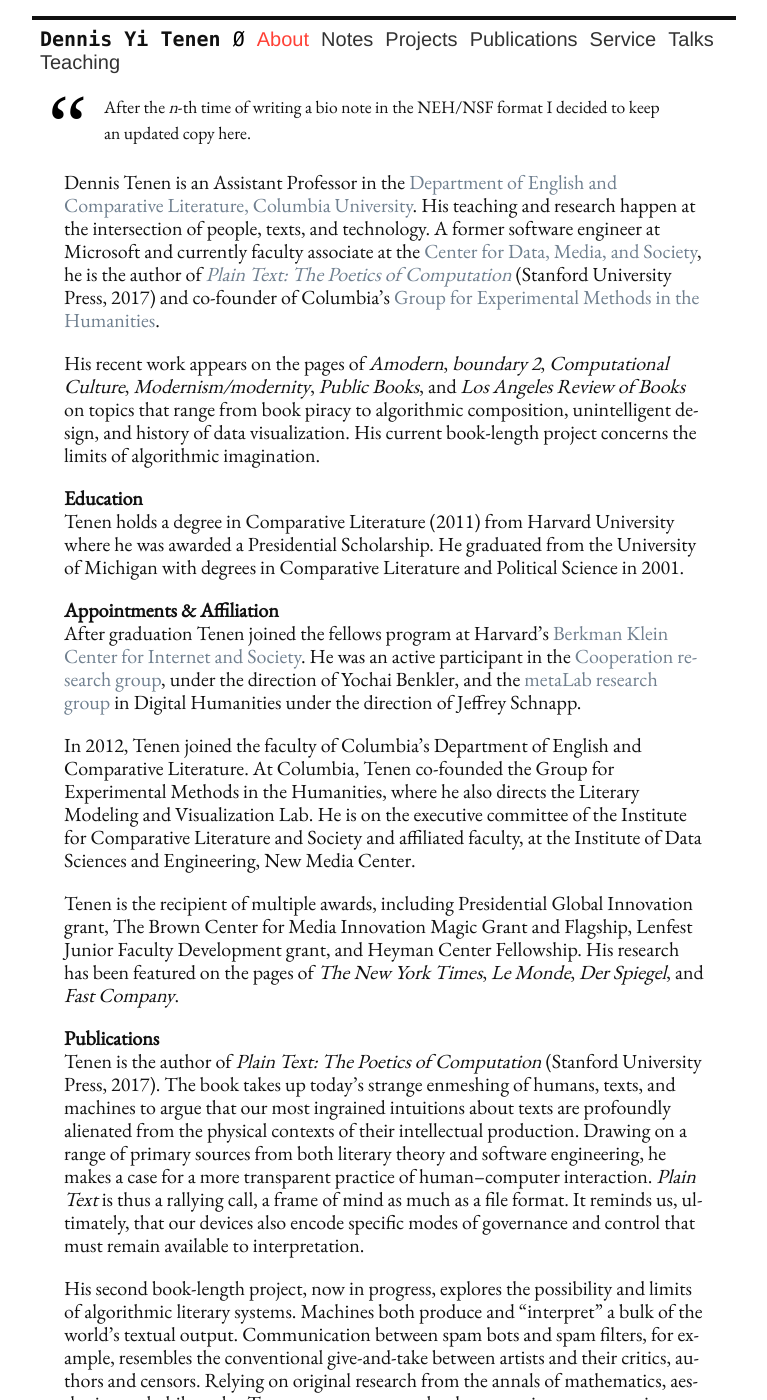
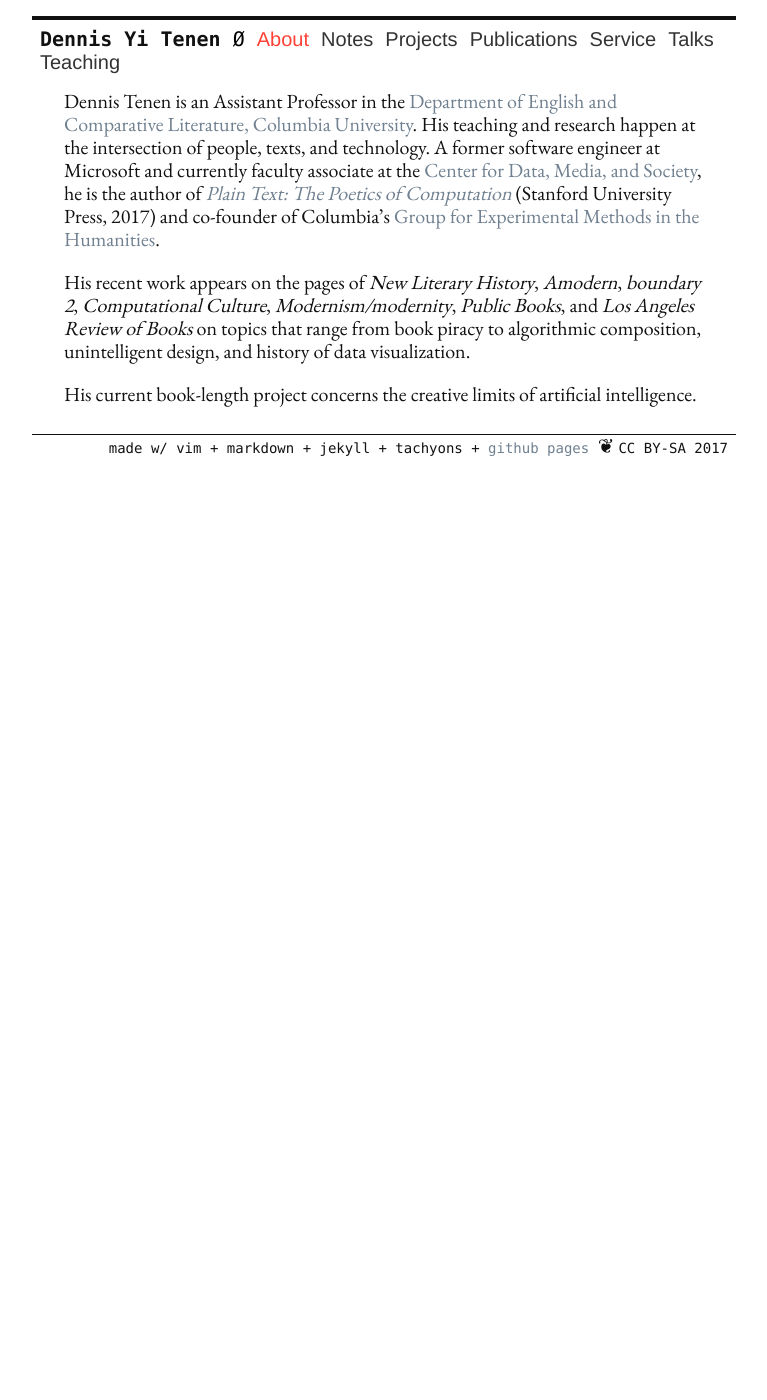
Before and after one commit to denten/denten.github.io, a Jekyll site: the page built from _pages/about.md, in a window 1280 px wide and 1400 px high. Shown: the whole window, without its empty margins (256-1023 px from the left). Built offline with Jekyll 4.4.1, drawn with Linux system fonts in a browser that asks for light colours; nearby versions of some CDN libraries; library files that are not in the unit come from our copies; some of the changed text lies outside the part shown.

Commit message:
whatever man

```diff
--- a/_pages/about.md
+++ b/_pages/about.md
@@ -3,9 +3,6 @@
 permalink: /about/
 title: "about"
 ---
-
-> After the *n*-th time of writing a bio note in the NEH/NSF format I decided
-to keep an updated copy here.
 
 Dennis Tenen is an Assistant Professor in the [Department of English and
 Comparative Literature, Columbia University][1]. His teaching and research
@@ -15,110 +12,16 @@
 Computation][3]* (Stanford University Press, 2017) and co-founder of
 Columbia's [Group for Experimental Methods in the Humanities][4].
 
-His recent work appears on the pages of *Amodern*, *boundary 2*,
-*Computational Culture*, *Modernism/modernity*, *Public Books*, and *Los
-Angeles Review of Books* on topics that range from book piracy to algorithmic
-composition, unintelligent design, and history of data visualization. His
-current book-length project concerns the limits of algorithmic imagination.
+His recent work appears on the pages of *New Literary History*, *Amodern*,
+*boundary 2*, *Computational Culture*, *Modernism/modernity*, *Public Books*,
+and *Los Angeles Review of Books* on topics that range from book piracy to
+algorithmic composition, unintelligent design, and history of data
+visualization.
+
+His current book-length project concerns the creative limits of artificial
+intelligence.
 
 [1]: http://english.columbia.edu
 [2]: http://datascience.columbia.edu/new-media
 [3]: http://www.sup.org/books/title/?id=26821
 [4]: http://xpmethod.plaintext.in
-
-### Education
-
-Tenen holds a degree in Comparative Literature (2011) from **Harvard
-University** where he was awarded a Presidential Scholarship. He graduated
-from the University of Michigan with degrees in Comparative Literature and
-Political Science in 2001.
-
-### Appointments & Affiliation
-
-After graduation Tenen joined the fellows program at Harvard's [Berkman Klein
-Center for Internet and Society][AA1]. He was an active participant in the
-[Cooperation research group][AA3], under the direction of Yochai Benkler, and the
-[metaLab research group][AA2] in Digital Humanities under the direction of
-Jeffrey Schnapp.
-
-[AA1]: https://cyber.harvard.edu/
-[AA2]: http://www.metalabdesign.com/
-[AA3]: https://cyber.harvard.edu/research/cooperation
-
-In 2012, Tenen joined the faculty of Columbia's Department of English and
-Comparative Literature. At Columbia, Tenen **co-founded the Group for
-Experimental Methods in the Humanities**, where he also **directs the Literary
-Modeling and Visualization Lab**. He is on the executive committee  of the
-Institute for Comparative Literature and Society and affiliated faculty, at
-the Institute of Data Sciences and Engineering, New Media Center.
-
-Tenen is the recipient of multiple awards, including Presidential Global
-Innovation grant, The Brown Center for Media Innovation Magic Grant and
-Flagship, Lenfest Junior Faculty Development grant, and Heyman Center
-Fellowship. His research has been featured on the pages of *The New York
-Times*, *Le Monde*, *Der Spiegel*, and *Fast Company*.
-
-### Publications
-
-Tenen is the author of *Plain Text: The Poetics of Computation* (Stanford
-University Press, 2017). The book takes up today's strange enmeshing of
-humans, texts, and machines to argue that our most ingrained intuitions about
-texts are profoundly alienated from the physical contexts of their
-intellectual production. Drawing on a range of primary sources from both
-literary theory and software engineering, he makes a case for a more
-transparent practice of human–computer interaction. *Plain Text* is thus a
-rallying call, a frame of mind as much as a file format. It reminds us,
-ultimately, that our devices also encode specific modes of governance and
-control that must remain available to interpretation.
-
-His second book-length project, now in progress, explores the possibility and
-limits of algorithmic literary systems. Machines both produce and "interpret"
-a bulk of the world's textual output. Communication between spam bots and spam
-filters, for example, resembles the conventional give-and-take between artists
-and their critics, authors and censors. Relying on original research from the
-annals of mathematics, aesthetics, and philosophy, Tenen connects recent
-developments in computer science to a rich tradition of thought about
-automated agents in the humanities. The book contributes to a broader
-conversation on the role of algorithms in contemporary culture by presenting
-an argument for an ethics of reading, writing, and living with machine texts.
-
-Tenen's peer reviews articles include "Networks of the Avant Garde," (in
-progress); "Diegetic Density: Towards a Computational Archaeology of Fictional
-Space," (in progress); "Laminate Text: Material Contexts of Digital Knowledge
-Production," (forthcoming in *Amodern*); "Unintelligent Design," (forthcoming
-in *boundary 2*); "Book Piracy as Peer Preservation," (*Computational Culture
-4*, 2014); "Sustainable Authorship in Plain Text," (*The Programming
-Historian*, 2014), and "Stalin’s PowerPoint," (*Modernism/modernity 21.1*,
-2014)
-
-He contributed chapters to a number of collections including "Archive" in
-*Literature: An Introduction to Theory and Analysis*; "Critical Computing in
-the Humanities" in *Doing Digital Humanities: Practice, Training and
-Research*; "Visual-quantitative Approaches to the Intellectual History of the
-Field" in *Futures of Comparative Literature*; and "Blunt Instrumentalism" in
-*Debates in the Digital Humanities*.
-
-Tenen also writes for the popular press. His has published book reviews on
-literature and technology in the *Los Angeles Review of Books*, *Design and
-Culture*, and *Public Books*.
-
-### Professional Service & Experience
-
-Tenen draws from over a decade of experience as as software engineer. In the
-late 1990s and early 2000s, he developed interfaces for a nascent mobile
-communication market. In 2000 he joined WebTV as a user interface design
-engineer, and later became a part of the Windows XP operating system team. His
-code has reached millions of users.
-
-Tenen regularly reviews book manuscripts for Cambridge UP, Columbia UP, MIT
-Press, and Princeton UP and article manuscripts and grant applications for the
-American Academy in Berlin, *Computational Culture*, *Digital Studies / Le
-champ numérique*, *International Journal of Humanities and Arts Computing*,
-the National Science Foundation, *Modernism/Modernity*, and *Science,
-Technology & Human Values*.
-
-His recent consulting work includes projects with [*diller scofidio +
-renfro*][PSE1] and the [Digital Storytelling Lab][PSE2].
-
-[PSE1]: http://www.dsrny.com/
-[PSE2]: http://www.digitalstorytellinglab.com/
```
